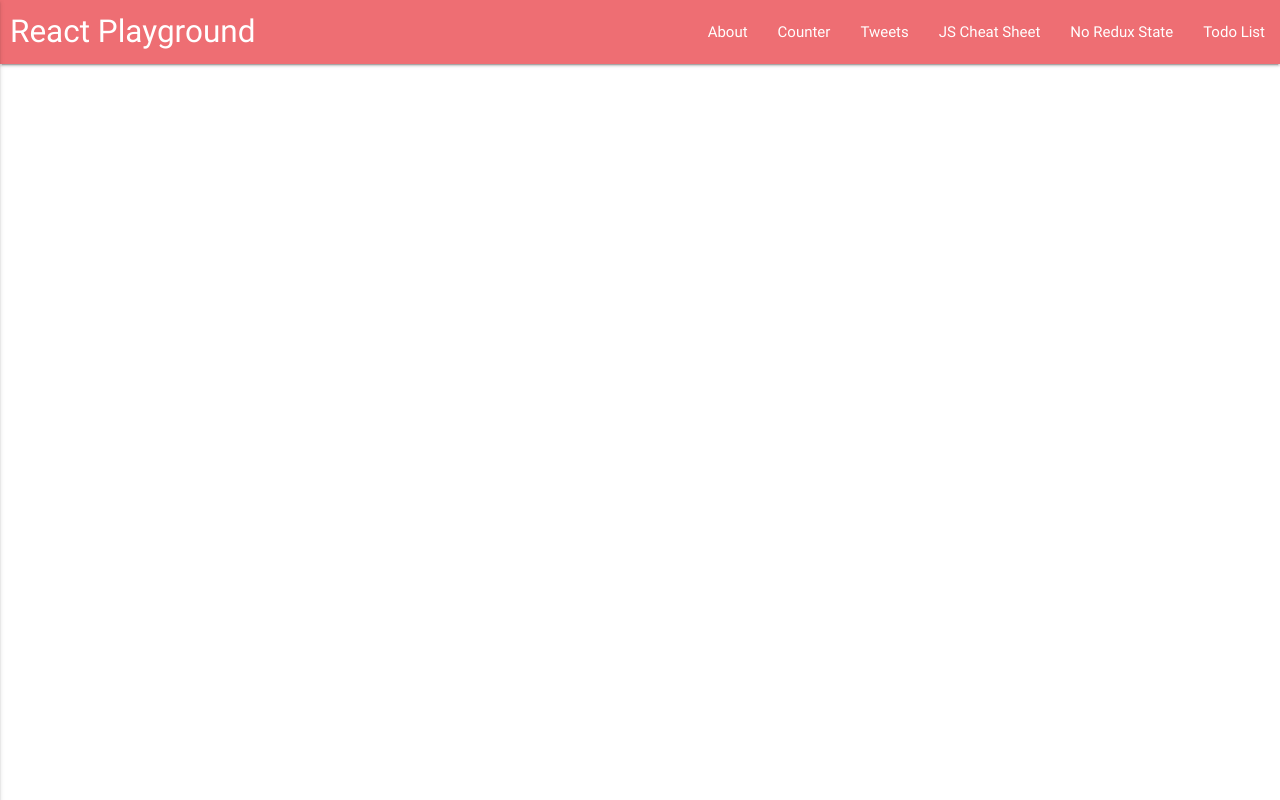
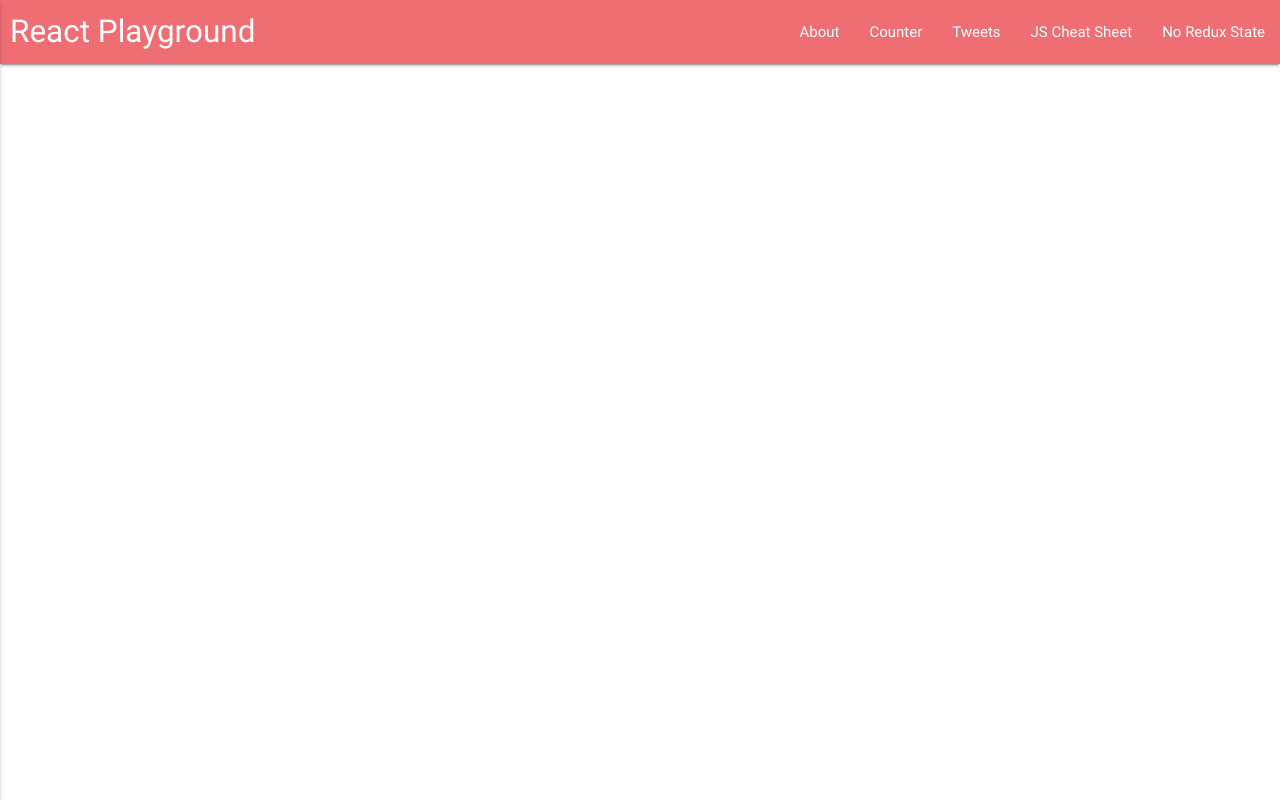
Before and after one commit to coolinmc6/react-playground, a React (Create React App) app: page / in a window 1280 px wide. Built offline with nearby package versions, Linux system fonts and the light colour scheme.

Commit message:
Hide todos

```diff
--- a/src/components/NavBar.js
+++ b/src/components/NavBar.js
@@ -16,7 +16,7 @@ class NavBar extends Component {
 			           <li><Link to="/react-playground/tweets">Tweets</Link></li>
 			           <li><Link to="/react-playground/js-cheat-sheet">JS Cheat Sheet</Link></li>
 			           <li><Link to="/react-playground/no-redux-state">No Redux State</Link></li>
-			           <li><Link to="/react-playground/todos">Todo List</Link></li>
+			           {/*<li><Link to="/react-playground/todos">Todo List</Link></li> */}
 			         </ul>
 			         <ul className="side-nav" id="mobile-demo">
 			           <li><Link to="/react-playground/about">About</Link></li>
@@ -24,7 +24,7 @@ class NavBar extends Component {
 			           <li><Link to="/react-playground/tweets">Tweets</Link></li>
 			           <li><Link to="/react-playground/js-cheat-sheet">JS Cheat Sheet</Link></li>
 			           <li><Link to="/react-playground/no-redux-state">No Redux State</Link></li>
-			           <li><Link to="/react-playground/todos">Todo List</Link></li>
+			           {/*<li><Link to="/react-playground/todos">Todo List</Link></li>*/}
 			         </ul>
 			       </div>
 			     </nav>
```
